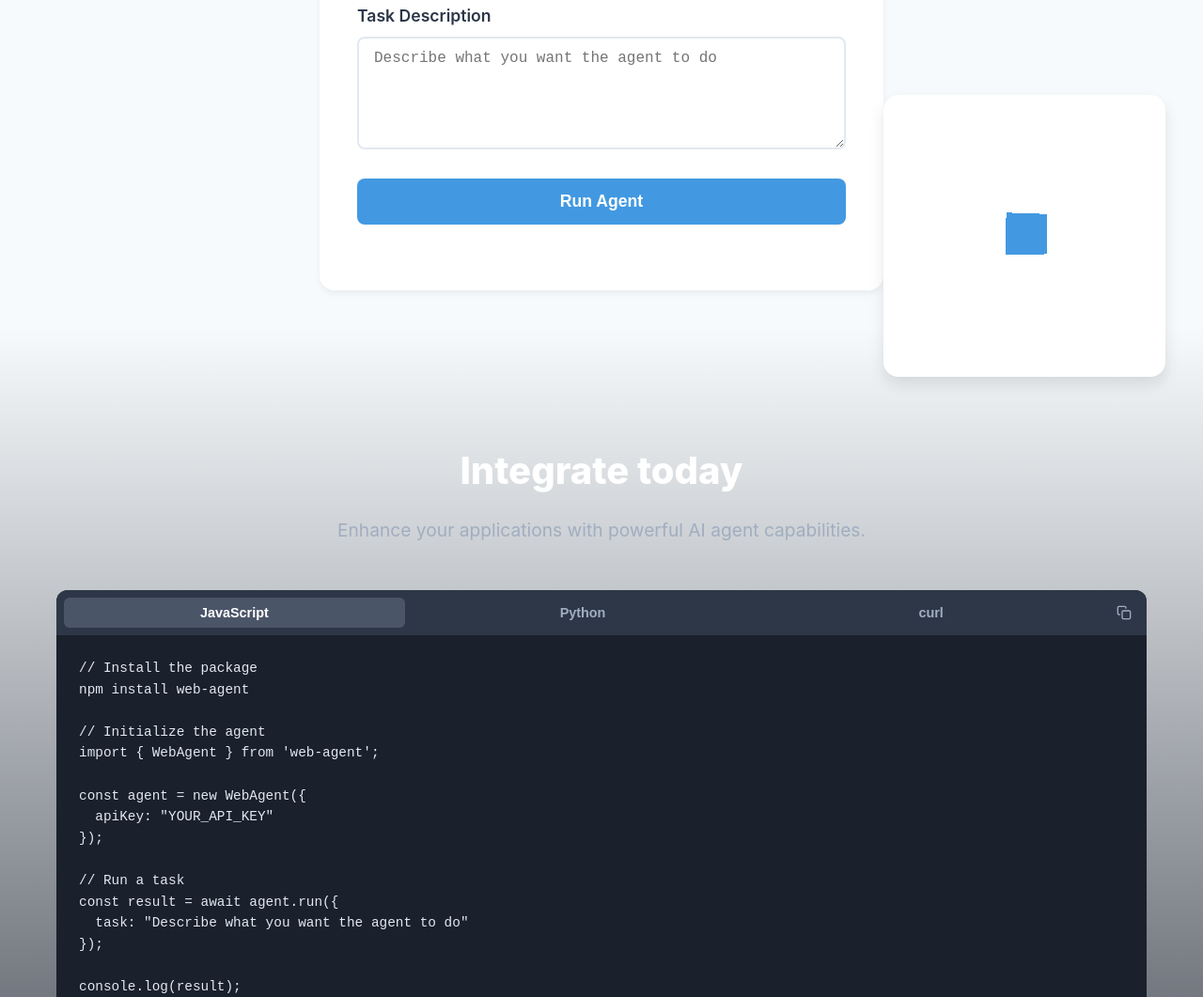
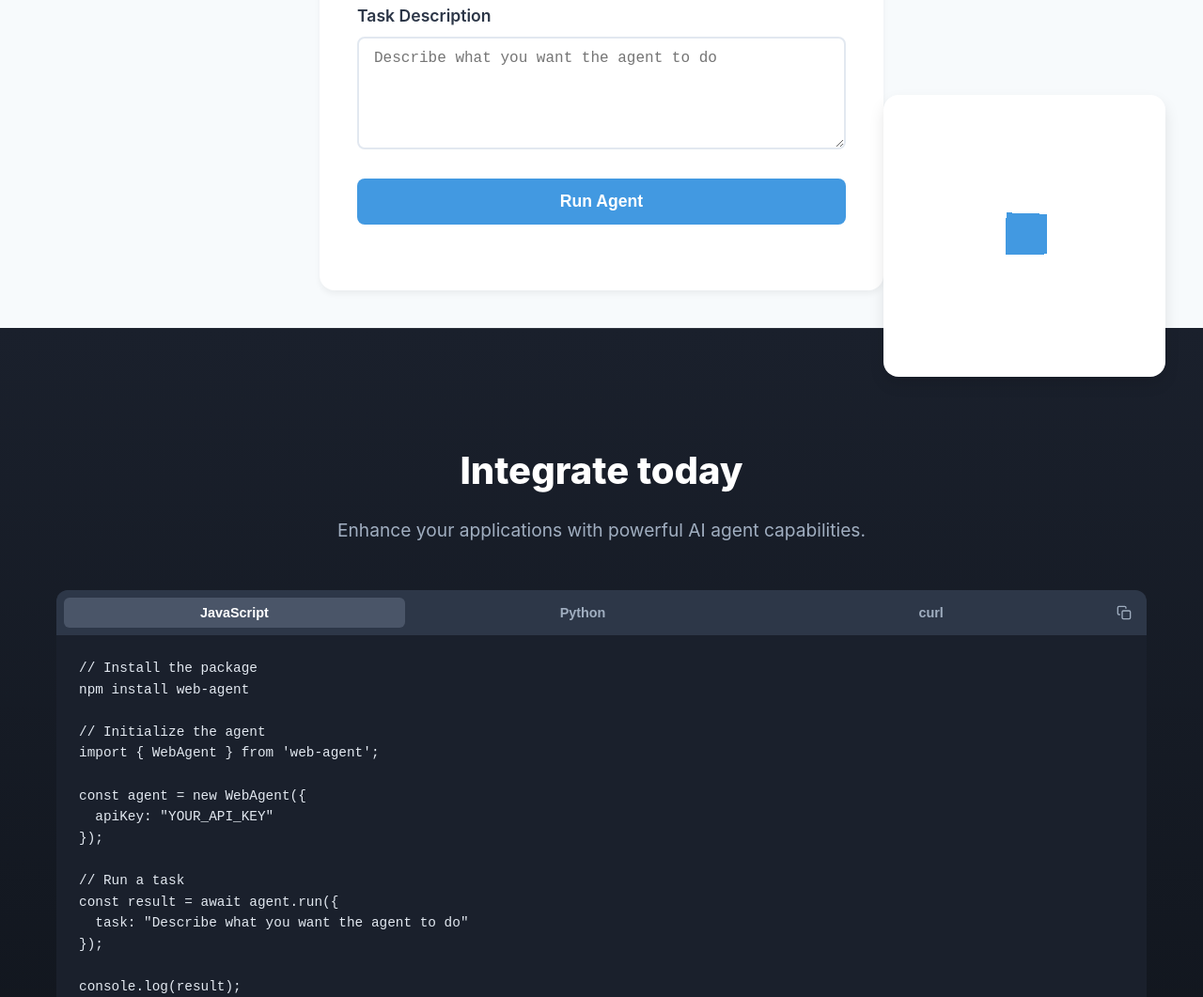
Before and after one commit to rosieos2/explorer, a website: page public/index.html in a window 1280 px wide. Shown: the part 359-1420 px from the top of the page at 94% size. Drawn offline with nearby package versions, Linux system fonts and the light colour scheme.

Commit message:
Update index.html

```diff
--- a/public/index.html
+++ b/public/index.html
@@ -279,9 +279,20 @@
 
         /* Integration Section Styles */
         .integration-section {
-            background: linear-gradient(180deg, var(--background-color) 0%, #1A202C 100%);
+            background: linear-gradient(180deg, #1A202C 0%, #0D1117 100%);
             padding: 80px 0;
             color: white;
+            position: relative;
+        }
+
+        .integration-section::before {
+            content: '';
+            position: absolute;
+            top: 0;
+            left: 0;
+            right: 0;
+            height: 1px;
+            background: linear-gradient(90deg, transparent, rgba(255,255,255,0.1), transparent);
         }
 
         .integration-section h2 {
```
